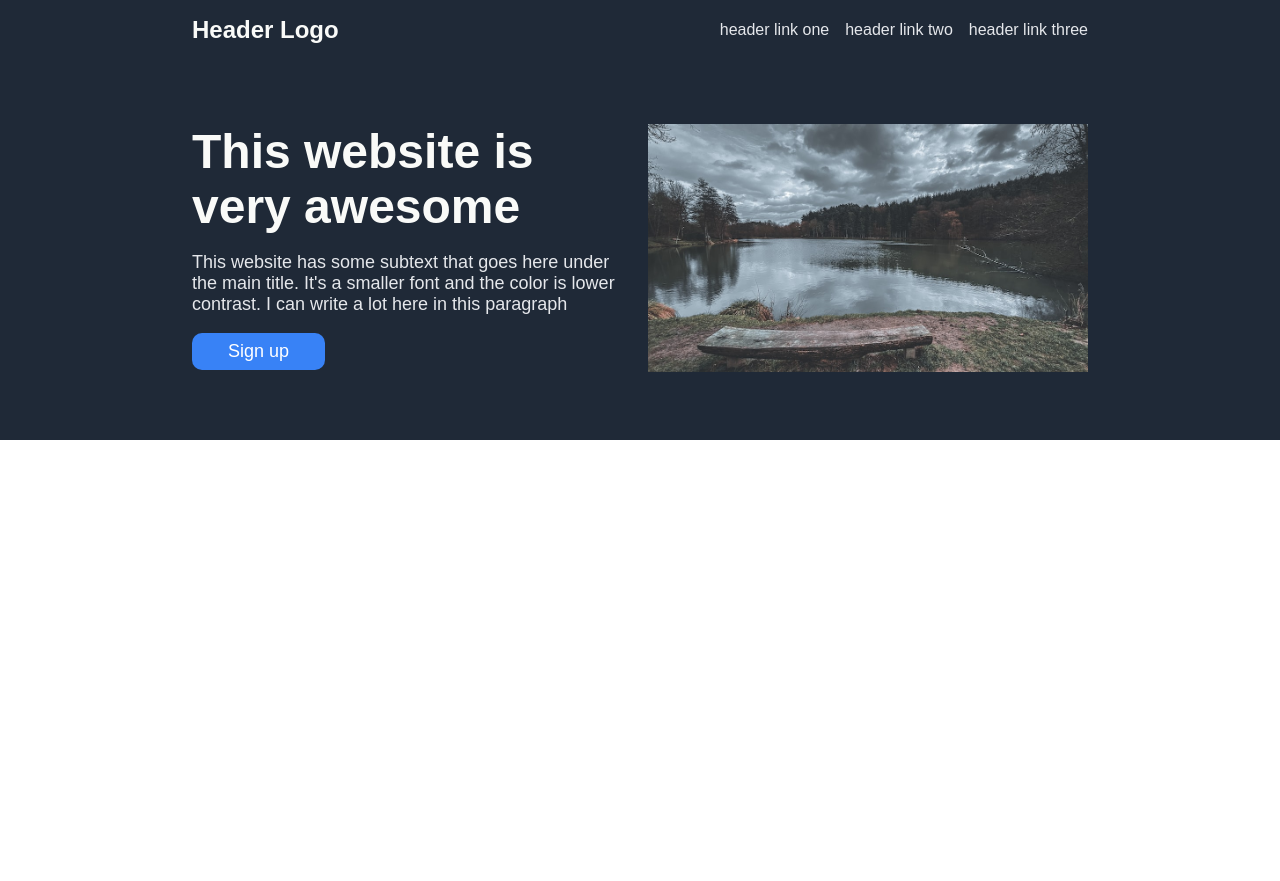
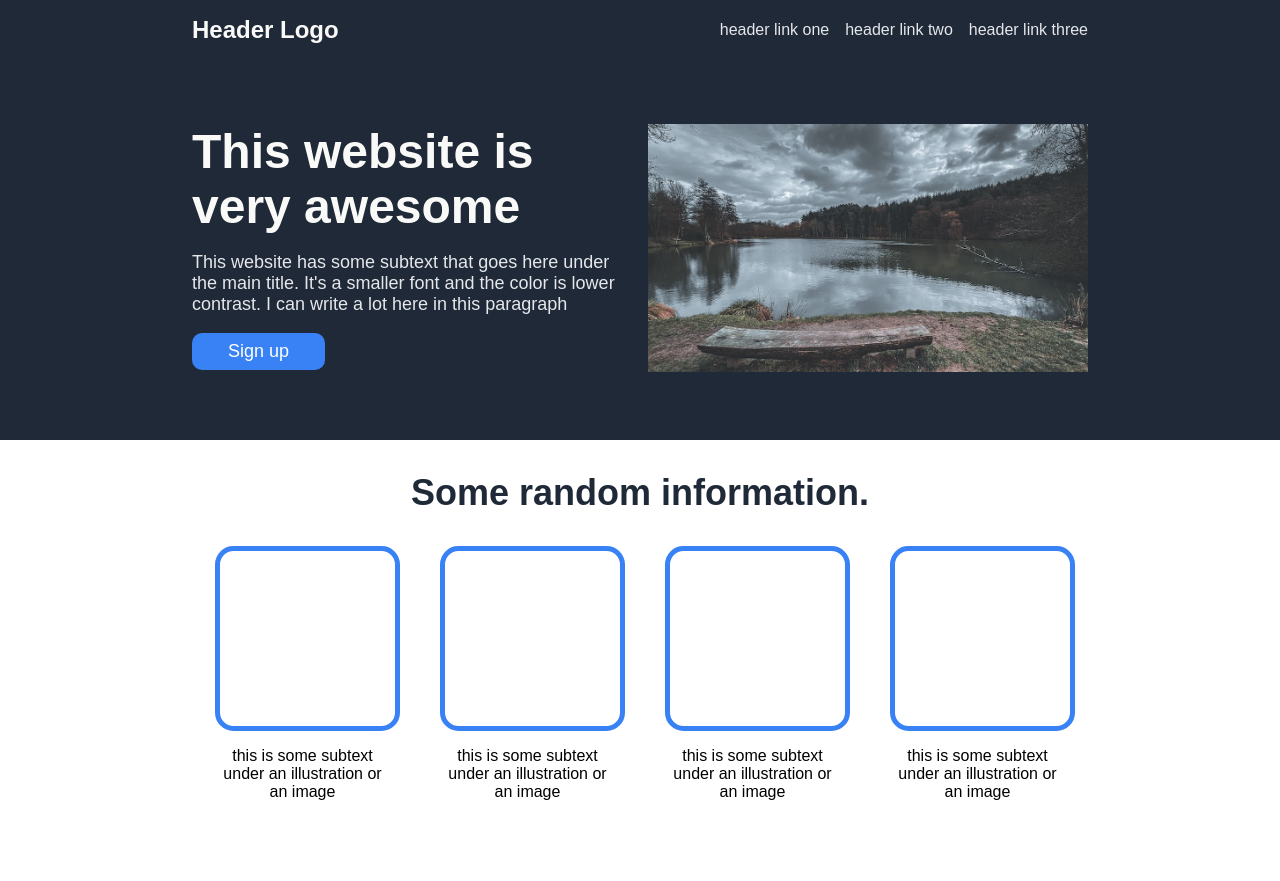
Before and after one commit to johnny123ion/landing-page, a plain HTML site: page index.html in a window 1280 px wide. Before the commit the page ends 800 px from the top, so only its background shows below. Drawn offline with Linux system fonts and the light colour scheme.

Commit message:
Add 'content' section

```diff
--- a/index.html
+++ b/index.html
@@ -24,5 +24,26 @@
       <img src="./photo.jpeg" alt="wallpaper">
     </div>
   </div>
+  <div class="content">
+    <p class="content-header">Some random information.</p>
+    <div class="items-container">
+      <div class="item">
+        <div class="square"></div>
+        <p>this is some subtext under an illustration or an image</p>
+      </div>
+      <div class="item">
+        <div class="square"></div>
+        <p>this is some subtext under an illustration or an image</p>
+      </div>
+      <div class="item">
+        <div class="square"></div>
+        <p>this is some subtext under an illustration or an image</p>
+      </div>
+      <div class="item">
+        <div class="square"></div>
+        <p>this is some subtext under an illustration or an image</p>
+      </div>
+    </div>
+  </div>
 </body>
 </html>
--- a/styles.css
+++ b/styles.css
@@ -79,3 +79,40 @@ a {
   background-color: #fff;
   color: #3882f6;
 }
+
+.content {
+  display: flex;
+  flex-direction: column;
+  align-items: center;
+  background-color: #fff;
+  padding: 2rem 15% 4rem 15%;
+  gap: 2rem;
+}
+
+.content-header {
+  font-size: 36px;
+  font-weight: bolder;
+  color: #1f2937;
+  margin: 0;
+}
+
+.items-container {
+  display: flex;
+  justify-content: center;
+  gap: 50px;
+}
+
+.item {
+  max-width: 175px;
+}
+
+.square {
+  width: 175px;
+  height: 175px;
+  border: 5px solid #3882f6;
+  border-radius: 10%;
+}
+
+.item > p {
+  text-align: center;
+}
```
